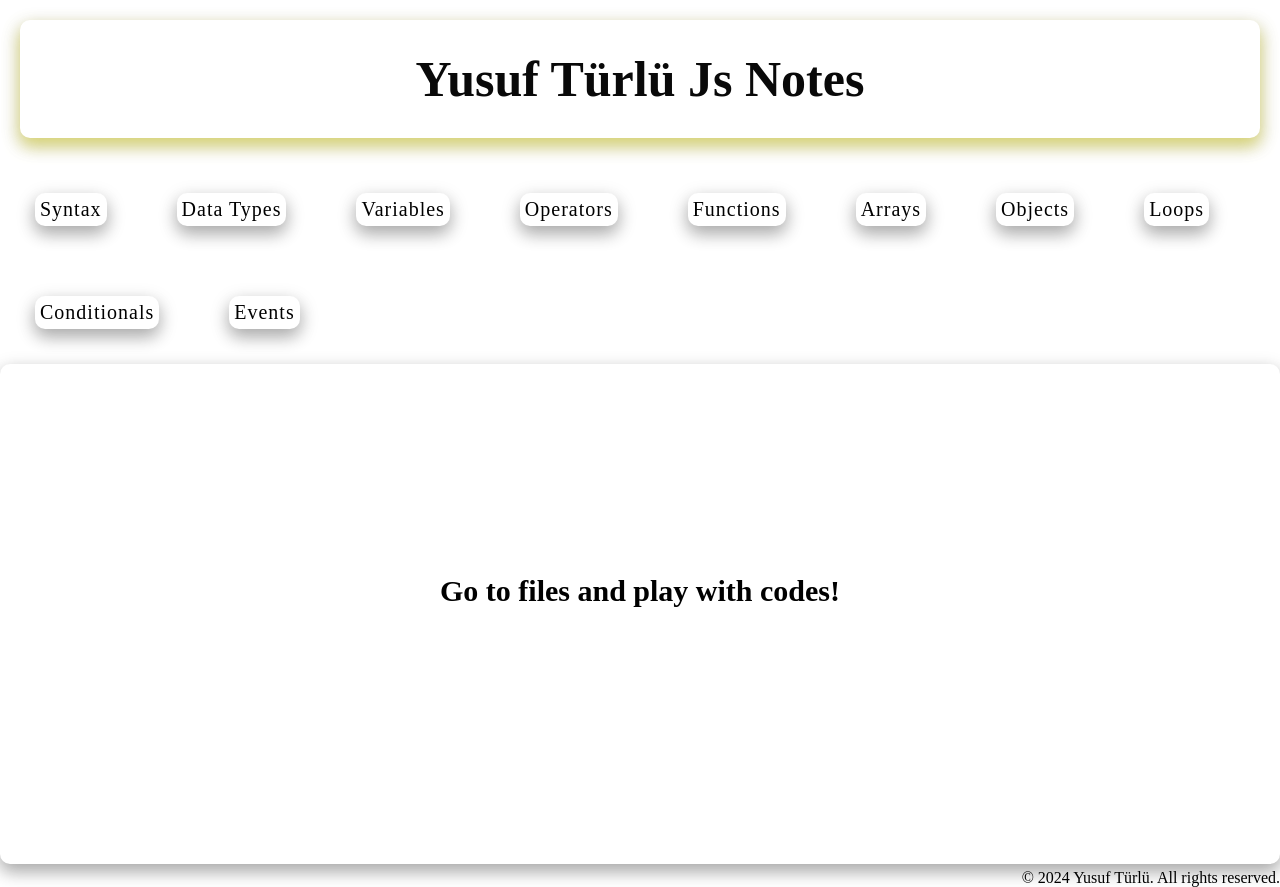
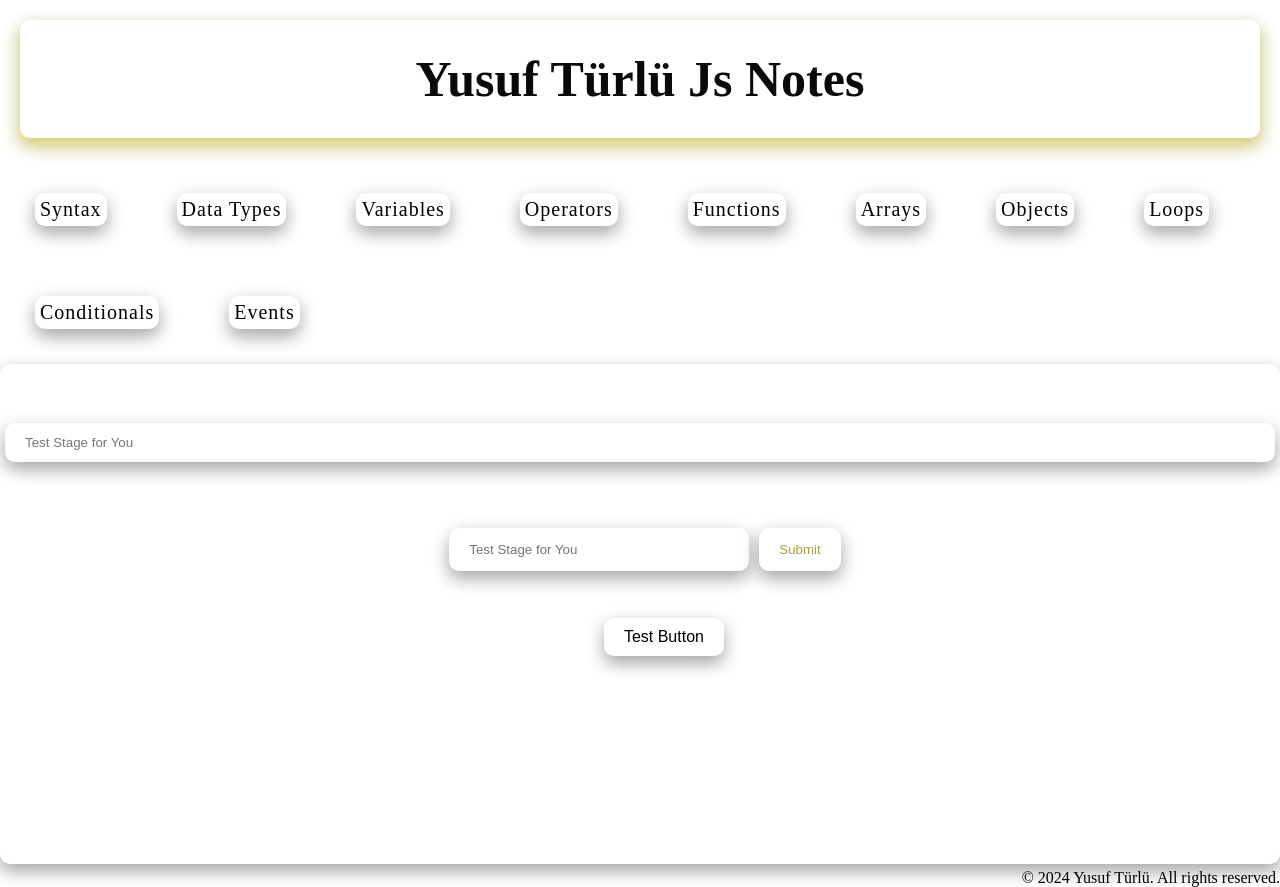
Before and after one commit to josepyt/js-notes, a plain HTML site: page index.html in a window 1280 px wide. Drawn offline with Linux system fonts and the light colour scheme.

Commit message:
Last Commit

```diff
--- a/index.html
+++ b/index.html
@@ -13,7 +13,7 @@
     <header>
         <h1>Yusuf Türlü Js Notes</h1>
         <nav>
-            <ul class="list">
+            <ul class="list" id="list">
                 <li>Syntax</li>
                     <li>Data Types</li>
                         <li>Variables</li>
@@ -30,7 +30,13 @@
     <main>
         <div class="container">
             <div class="box">
-                <h2 id="text">Go to files and play with codes!</h2>
+                <button id="testButton" onclick="addList()">Test Button</button>
+                <input id="input" placeholder="Test Stage for You">
+                <p id="result"></p>
+                <form id="form">
+                    <input type="text" name="isim" id="inputText" placeholder="Test Stage for You">
+                    <input type="submit" id="submit">
+                </form>
             </div>
         </div>
     </main>
--- a/js/script.js
+++ b/js/script.js
@@ -473,3 +473,77 @@ console.log("Selamlar!") ;
 // for(let name of ary) {
 //     console.log(name) ;
 // }
+
+
+
+// const soccers = new Set() ;
+
+// soccers.add("Arda Güler") ;
+// soccers.add("Nihat Kahveci") ;
+// console.log(soccers) ;
+
+// soccers.forEach(soccer => {
+//     console.log(soccer) ;
+// })
+
+
+
+// const countries = new Map() ;
+
+// countries.set("Turkey", "Ankara") ;
+// countries.set("Germany", "Berlin") ;
+
+// console.log(countries) ;
+
+// countries.forEach((capital, country) => {
+//     console.log(country + ": " + capital) ;
+// }) ;
+
+// console.log(countries.get("Turkey")) ;
+
+
+
+function click() {
+    console.log("Button clicked") ;
+    document.getElementById('testButton').innerHTML = "Made with Js" ;
+}
+
+function mouseOver() {
+    console.log("Mouse over button") ;
+    document.getElementById('testButton').style.backgroundColor = "yellow" ;
+}
+
+function mouseOut() {
+    console.log("Mouse out button") ;
+    document.getElementById('testButton').style.backgroundColor = "white" ;
+    document.getElementById('testButton').innerHTML = "Test Button" ;
+}
+
+document.getElementById('testButton').addEventListener('mouseover',mouseOver)
+
+document.getElementById('testButton').addEventListener('mouseout',mouseOut)
+
+document.getElementById('testButton').addEventListener('click', click)
+
+const name = document.getElementById('input') ;
+const p = document.getElementById('result')
+name.addEventListener('input', () => {
+    p.innerHTML = "Hello " + name.value ;
+})
+
+
+let form = document.getElementById('form') ;
+document.getElementById('form').addEventListener('submit',function(event) {
+    event.preventDefault() ;
+    const isim = form.elements.isim.value ;
+
+    alert("Hello " + isim)
+ }) ;
+
+ function addList() {
+    let ul = document.getElementById('list') ;
+    const node = document.createElement('li') ;
+    const content = document.createTextNode('New Content Added')
+    node.appendChild(content) ;
+    ul.appendChild(node) ;
+ }
--- a/static/style.css
+++ b/static/style.css
@@ -70,3 +70,76 @@ p{
     transition: 0.3s;
     box-shadow: 0 8px 16px 0 rgba(0,0,0,0.2), 0 6px 20px 0 rgba(0,0,0,0.19);
 }
+
+#testButton {
+    background-color: rgb(255, 255, 255);
+    border: none;
+    color: hsl(0, 0%, 0%);
+    padding: 10px 20px;
+    text-align: center;
+    text-decoration: none;
+    display: inline-block;
+    font-size: 16px;
+    margin: 4px 2px;
+    cursor: pointer;
+    transition: 0.3s;
+    box-shadow: 0 8px 16px 0 rgba(0,0,0,0.2), 0 6px 20px 0 rgba(0,0,0,0.19);
+    border-radius: 10px;
+    position: relative;
+    top: 50% ;
+    left: 47% ;
+}
+
+#input {
+    width: 100%;
+    padding: 12px 20px;
+    margin: 8px 0;
+    box-sizing: border-box;
+    border: none;
+    border-radius: 10px;
+    outline: none;
+    transition: 0.3s;
+    box-shadow: 0 8px 16px 0 rgba(0,0,0,0.2), 0 6px 20px 0 rgba(0,0,0,0.19);
+}
+
+#input:focus {
+    border: 1px solid rgb(164, 161, 67);
+}
+
+#form {
+    margin-top: 50px;
+    display: flex;
+    justify-content: center;
+}
+
+#inputText {
+    margin-right: 10px;
+    width: 300px;
+    padding: 12px 20px;
+    margin: 8px 0;
+    box-sizing: border-box;
+    border: none;
+    border-radius: 10px;
+    outline: none;
+    transition: 0.3s;
+    box-shadow: 0 8px 16px 0 rgba(0,0,0,0.2), 0 6px 20px 0 rgba(0,0,0,0.19);
+}
+
+#inputText:focus {
+    border: 1px solid rgb(164, 161, 67);
+}
+
+#submit {
+    margin-left: 10px;
+    background-color: rgb(255, 255, 255);
+    color: rgb(164, 161, 67);
+    padding: 14px 20px;
+    margin: 8px 0;
+    border: none;
+    border-radius: 10px;
+    cursor: pointer;
+    transition: 0.3s;
+    box-shadow: 0 8px 16px 0 rgba(0,0,0,0.2), 0 6px 20px 0 rgba(0,0,0,0.19);
+    position: relative;
+    left: 10px;
+}
```
